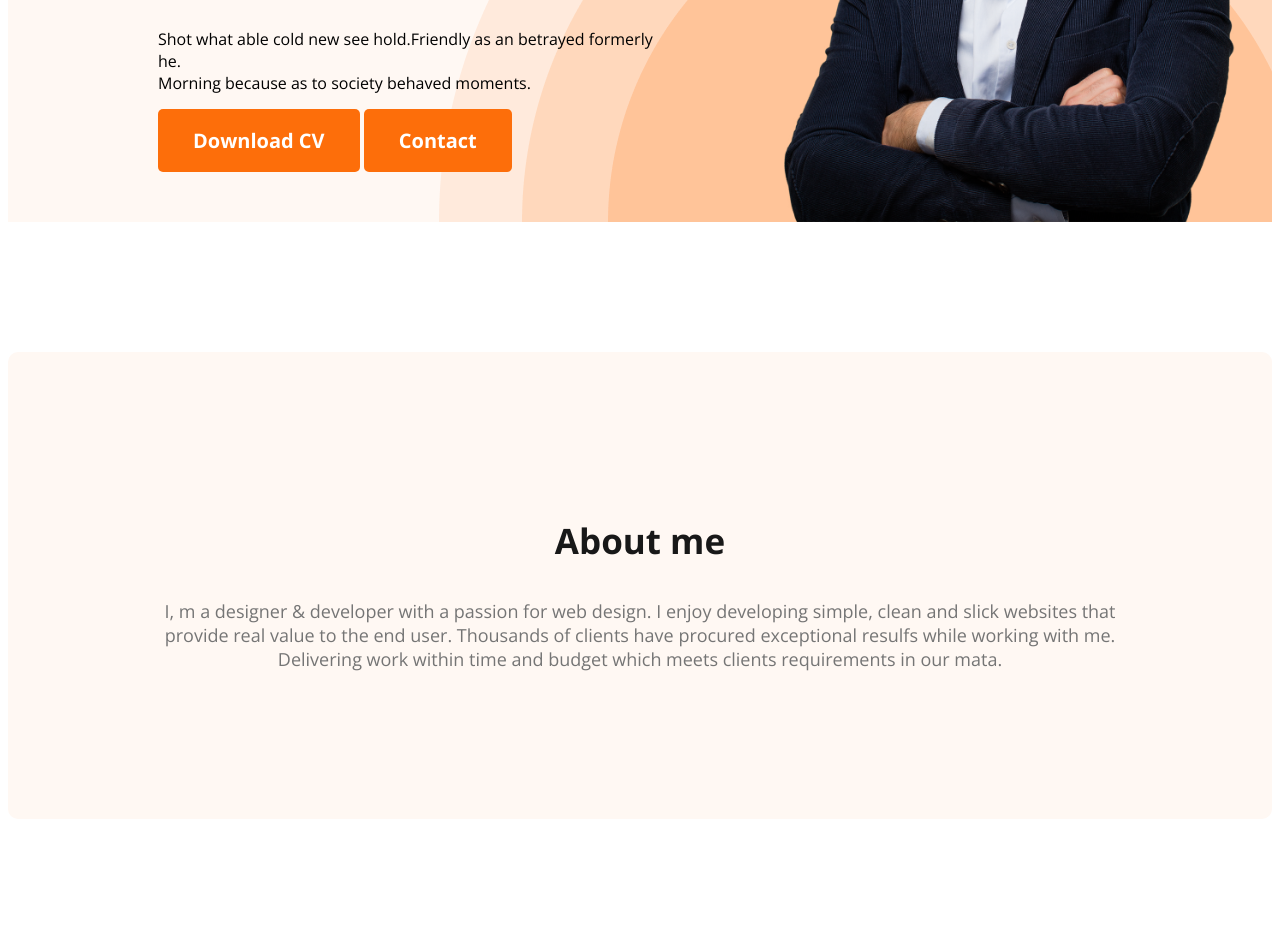
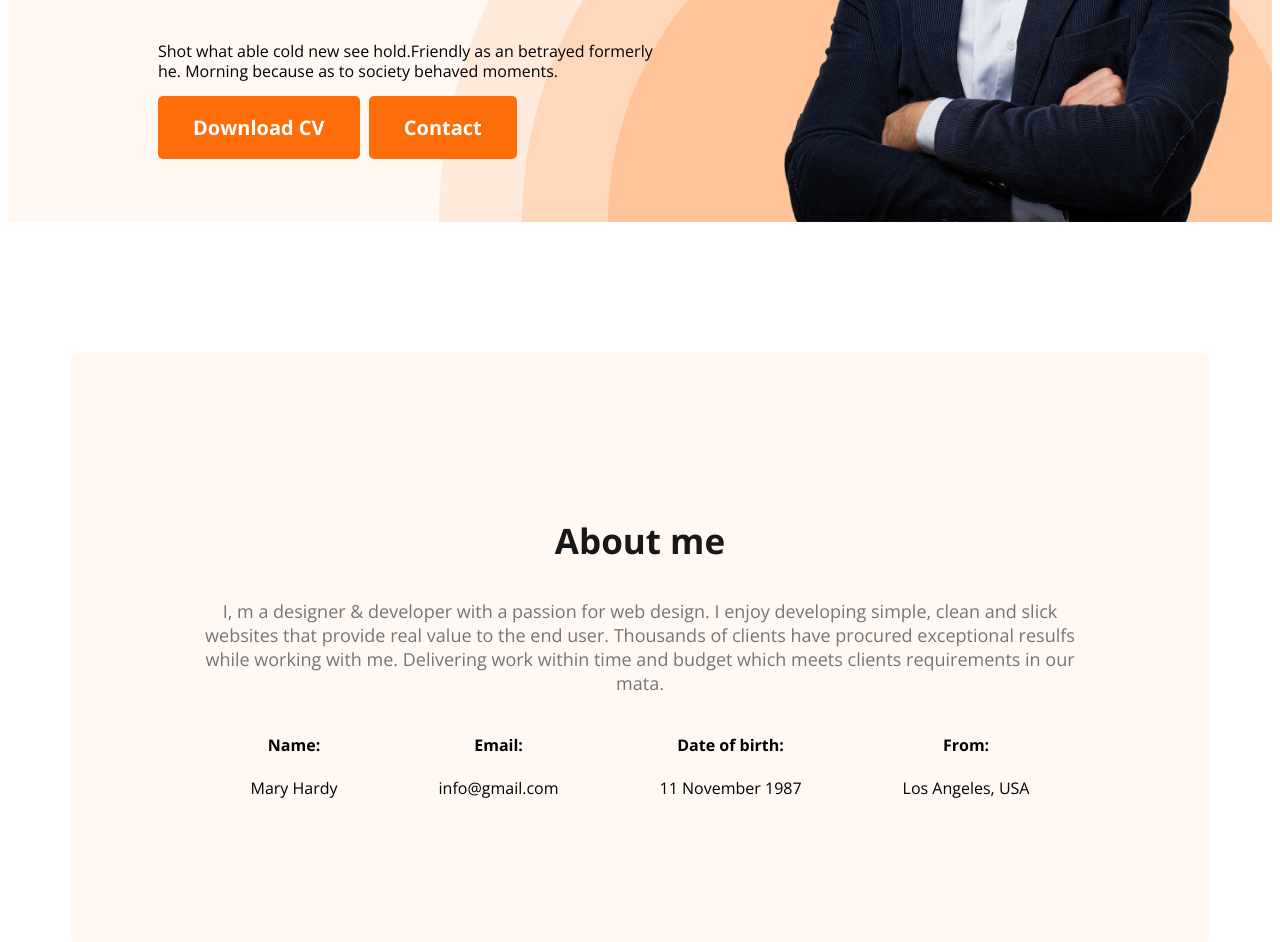
Before and after one commit to shahajalal-shawon/My-First-Portfolio, a plain HTML site: page index.html in a window 1280 px wide. Shown: the part 546-1488 px from the top of the page. Drawn offline with nearby package versions, Linux system fonts and the light colour scheme.

Commit message:
created about part

```diff
--- a/css/style.css
+++ b/css/style.css
@@ -18,16 +18,12 @@ a{
     font-weight: 700;
 }
 .section_dsc{
-        color:  #757575;
-        text-align: center;
-        font-size: 18px;
-    }
+    color:  #757575;
+    text-align: center;
+    font-size: 18px;
+}
+
 /* common css end */
-
-
-
-
-
 nav{
     display: flex;
     justify-content: space-between;
@@ -35,7 +31,6 @@ nav{
     margin: 0 200px;
 
 }
-
 .nav_title{
 color: #181818;
 font-size: 45px;
@@ -72,18 +67,15 @@ nav ul li{
     background-position: bottom right;
 
 }
-
 .banner{
     padding: 30px 30px 0px 150px;
     display: flex;
     align-items: center;
     justify-content: space-between;
 }
-
 .banner .profile_pic{
     width: 500px;
 }
-
 .banner_greeting{
     font-size: 45px;
     font-weight: 600;
@@ -96,12 +88,11 @@ nav ul li{
 }
 .banner_dsc{
     margin-bottom: 15px;
+    line-height: 20px;
 }
-
 .banner_content{
     max-width: 500px;
 }
-
 /* about part */
 .about{
     padding: 130px;
@@ -109,3 +100,18 @@ nav ul li{
     background: #FFF8F3;
     margin: 130px 0;
 }
+.btn{
+    margin-right: 5px;
+}
+main{
+    max-width: 1140px;
+    margin: 0 auto;
+}
+.about_info_container{
+    display: flex;
+    justify-content: space-around;
+    margin-top: 15px;
+}
+.about_info{
+    text-align: center;
+}
--- a/index.html
+++ b/index.html
@@ -24,11 +24,11 @@
         <div class="banner_content">
             <h3 class="banner_greeting">Hi, I  am</h3>
             <h1 class="banner_tittle">Mary Hardy</h1>
-            <p class="banner_dsc">Shot what able cold new see hold.Friendly as an betrayed formerly he.<br> Morning because as to society behaved moments.</p>
+            <p class="banner_dsc">Shot what able cold new see hold.Friendly as an betrayed formerly he. Morning because as to society behaved moments.</p>
             <button class="btn">Download CV</button>
             <button class="btn">Contact</button>
         </div>
-        <img class="profile_pic" src="images/hardy.png" alt="">
+        <img class="profile_pic" src="images/hardy.png" draggable="false">
 
     </div>
 
@@ -38,6 +38,31 @@
         <h3 class="section_tittle">About me</h3>
         <p class="section_dsc">
             I, m a designer & developer with a passion for web design. I enjoy developing simple, clean and slick websites that provide real value to the end user. Thousands of clients have procured exceptional resulfs while working with me. Delivering work within time and budget which meets clients requirements in our mata.
+        </p>
+        <div class="about_info_container">
+            <!-- .about_info*4>h4.info_tittle+p.info_dsc -->
+            <div class="about_info">
+                <h4 class="info_tittle">Name:</h4>
+                <p class="info_dsc">Mary Hardy </p>
+            </div>
+            <div class="about_info">
+                <h4 class="info_tittle">Email:</h4>
+                <p class="info_dsc">info@gmail.com</p>
+            </div>
+            <div class="about_info">
+                <h4 class="info_tittle">Date of birth:</h4>
+                <p class="info_dsc">11 November 1987</p>
+            </div>
+            <div class="about_info">
+                <h4 class="info_tittle">From:</h4>
+                <p class="info_dsc">Los Angeles, USA</p>
+            </div>
+        </div>
+    </section>
+    <section>
+        <h3 class="section_tittle">What I do</h3>
+        <p class="section_dsc">
+            I have more than 10 years experience building software for clients all over the world. Below is a quick overview of my main technical skill sets and technologies i use. Want to find out more about my experience? Check out my online resume and project portfolio.
         </p>
     </section>
 
```
